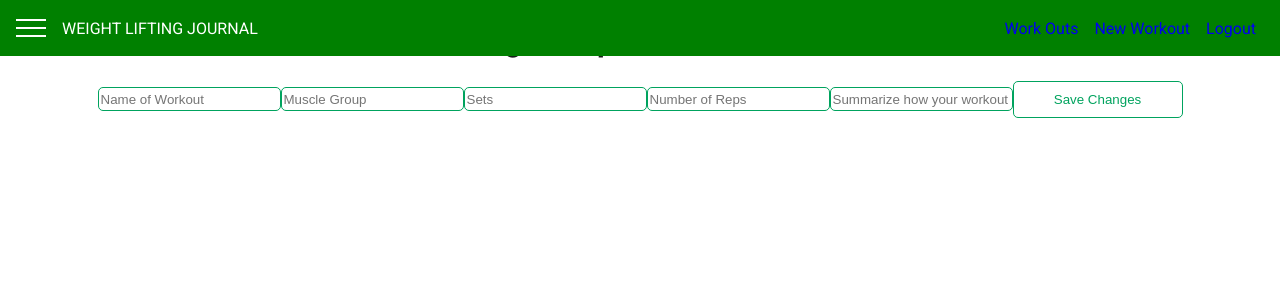
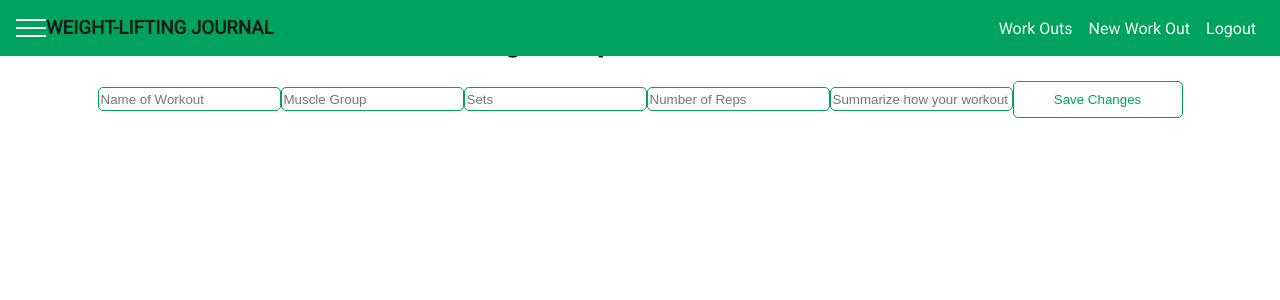
Before and after one commit to BuildWeek-WeightJournal/front-end, a React (Create React App) app in the folder front-end/: page /update_workout/1 in a window 1280 px wide. Shown: the top 300 px of the page. Built offline with nearby package versions, Linux system fonts and the light colour scheme.

Commit message:
Navbar and SideDrawer ready

```diff
--- a/front-end/src/App.js
+++ b/front-end/src/App.js
@@ -1,4 +1,4 @@
-import React from "react";
+import React, {useState} from "react";
 import { BrowserRouter as Router, Route, Switch } from "react-router-dom";
 import Private from "./Components/PrivateRoute";
 
@@ -7,17 +7,43 @@ import SideDrawer from "./Components/SideDrawer/SideDrawer";
 import BackDrop from "./Components/BackDrop/BackDrop";
 import WorkoutForm from "./Components/workoutform";
 import NavBar from "./Components/NavBar";
-
 import "./App.css";
 import SignUp from "./Components/SignUp";
 import Login from "./Components/Login";
 import UserForm from "./Components/UserForm";
 
 function App() {
+const[sideDrawerOpen, setSideDrawerOpen]= useState(false);
+ const drawerToggleClickHandler = () =>{
+   setSideDrawerOpen((prevState) =>{
+       return(!prevState);
+   });
+
+ };
+
+  const backDropClickhandler = () =>{
+   setSideDrawerOpen(false);
+
+  };
+
+
+  let sideDrawer;
+  let backDrop;
+
+  if(sideDrawerOpen){
+   sideDrawer =  <SideDrawer/>;
+   backDrop = <BackDrop click={backDropClickhandler}/>;
+
+  }
+
+
+
   return (
-    <div className="App">
-        <NavBar/>
-      <Router>
+    <div style={{height:'100%'}}className="App">
+        <NavBar drawerClickHandler={drawerToggleClickHandler}/>
+        {sideDrawer}
+        {backDrop}
+       <Router>
         <Switch>
           <Private exact path="/protected/workout" component={WorkoutForm} />
           <Route
--- a/front-end/src/Components/BackDrop/BackDrop.css
+++ b/front-end/src/Components/BackDrop/BackDrop.css
@@ -1,10 +1,9 @@
 .backdrop{
+background:rgba(0,0,0,0.2);
+height:100%;
+left:0;
 position:fixed;
+top:0;
 width:100%;
-height:100%;
-background:rgba(0,0,0,0.3);
-top:0;
-left:0;
 z-index:100;
-
 }
--- a/front-end/src/Components/BackDrop/BackDrop.js
+++ b/front-end/src/Components/BackDrop/BackDrop.js
@@ -1,7 +1,7 @@
 import React from "react";
 import "./BackDrop.css";
 
-const BackDrop = props =>(
-    <div className="backdrop"></div>
+const BackDrop = props => (
+<div className="backdrop" onClick={props.click}/>
 );
 export default BackDrop;
--- a/front-end/src/Components/NavBar.css
+++ b/front-end/src/Components/NavBar.css
@@ -1,40 +1,44 @@
 .navbar{
+background: #00a35e;
+height:56px;
+left:0;
 position:fixed;
 top:0;
-left:0;
 width:100%;
-
-
-height:56px;
-background: green;
 }
 .navbar-navigation{
+align-items: center;
 display:flex;
 height: 100%;
-align-items: center;
 padding: 0 1rem;
 }
 
-.navbar-logo{
-    margin-left:1rem;
+.navbar-logo h3:hover {
+color:whitesmoke;
+cursor:pointer;
+margin-left:1rem;
+transform: rotateY(-360deg);
+transition-duration:1000ms;
+
 }
 
 
-.navbar-logo a {
+/* .navbar-logo a {
   color:white;
+  font-size: 1rem;
   text-decoration:none;
-  font-size: 1rem;
-}
+} */
 
 .spacer{
     flex:1;
 }
 
 .navbar-navigation-items ul {
+ display: flex;
  list-style: none;
  margin: 0;
  padding: 0;
- display: flex;
+
 }
 
 .navbar-navigation-items li{
@@ -47,9 +51,10 @@ padding:0 0.5rem;
 }
 
 a{
-    text-decoration: none;
+color:whitesmoke;
+text-decoration: none;
 }
 .navbar-navigation-items a:hover,
 .navbar-navigation-items a:active{
- color:peru;
+ color:orange;
 }
--- a/front-end/src/Components/NavBar.js
+++ b/front-end/src/Components/NavBar.js
@@ -1,6 +1,5 @@
 import React from "react";
 import { Route } from "react";
-
 import DrawerToggleButton from "../Components/SideDrawer/DrawerToggleButton";
 import "./NavBar.css";
 
@@ -8,10 +7,10 @@ const NavBar = props => (
   <header className="navbar">
     <nav className="navbar-navigation">
       <div>
-        <DrawerToggleButton />
+        <DrawerToggleButton click={props.drawerClickHandler}/>
       </div>
       <div className="navbar-logo">
-        <a href="/">WEIGHT LIFTING JOURNAL</a>
+        <h3>WEIGHT-LIFTING JOURNAL</h3>
       </div>
       <div className="spacer" />
       <div className="navbar-navigation-items">
@@ -20,7 +19,7 @@ const NavBar = props => (
             <a href="/">Work Outs</a>
           </li>
           <li>
-            <a href="/">New Workout</a>
+            <a href="/">New Work Out</a>
           </li>
           <li>
             <a href="/">Logout</a>
--- a/front-end/src/Components/SideDrawer/DrawerToggleButton.css
+++ b/front-end/src/Components/SideDrawer/DrawerToggleButton.css
@@ -1,23 +1,22 @@
 .toggle-button{
+  background:transparent;
+  border:none;
+  box-sizing:border-box;
+  cursor:pointer;
   display:flex;
   flex-direction: column;
+  height:24px;
   justify-content: space-around;
-  height:24px;
+  padding:0;
   width:30px;
-  background:transparent;
-  border:none;
-  cursor:pointer;
-  padding:0;
-  box-sizing:border-box;
-
-}
+ }
 
 .toggle-button:focus{
-    outline:none;
+outline:none;
 }
 
 .toggle-button-line{
+background:white;
+height:2px;
 width:30px;
-height:2px;
-background:white;
 }
--- a/front-end/src/Components/SideDrawer/DrawerToggleButton.js
+++ b/front-end/src/Components/SideDrawer/DrawerToggleButton.js
@@ -2,7 +2,7 @@ import React from "react";
 import "./DrawerToggleButton.css"
 
 const DrawerToggleButton = props =>(
-    <button className="toggle-button">
+    <button className="toggle-button" onClick={props.click}>
       <div className="toggle-button-line"/>
       <div className="toggle-button-line"/>
       <div className="toggle-button-line"/>
--- a/front-end/src/Components/SideDrawer/SideDrawer.css
+++ b/front-end/src/Components/SideDrawer/SideDrawer.css
@@ -1,37 +1,33 @@
-.SideDrawer{
-    height:100%;
-    background: white;
-    box-shadow: 2px 0px 5px rgba(0,0,0,0.5);
-    position: fixed;
-    top:0;
-    left:0;
-    width:70%;
-    max-width:400px;
-    z-index:200;
+.side-drawer{
+background: white;
+box-shadow: 2px 0 5px rgba(0,0,0,0.5);
+height:100%;
+left:0;
+max-width:350px;
+position: fixed;
+top:0;
+width:60%;
+z-index:200;
 
 }
 
 .side-drawer ul {
-height: 100%;
-list-style:none;
 display:flex;
 flex-direction: column;
+height: 100%;
 justify-content: center;
-
+list-style:none;
 }
-
-
 .side-drawer li {
 margin:0.5rem 0;
 }
 
-
 .side-drawer a {
-    color:teal;
-    text-decoration: none;
-    font-size: 1.3rem;
+color:#00a35e;
+font-size: 1.2rem;
+text-decoration: none;
 }
 .side-drawer a:hover,
 .side-drawer a:active{
-color:grey;
+color:orange;
 }
--- a/front-end/src/Components/SideDrawer/SideDrawer.js
+++ b/front-end/src/Components/SideDrawer/SideDrawer.js
@@ -4,9 +4,9 @@ import "./SideDrawer.css"
 const SideDrawer = props =>(
     <nav className="side-drawer">
       <ul>
-        <li><a href="/">Logout</a></li>
-        <li><a href="/">My Exercises</a></li>
-        <li><a href="/">Add Exercise</a></li>
+        <li><a href="#">Work Outs</a></li>
+        <li><a href="#">New Workout</a></li>
+        <li><a href="#">Logout</a></li>
       </ul>
     </nav>
 
```
